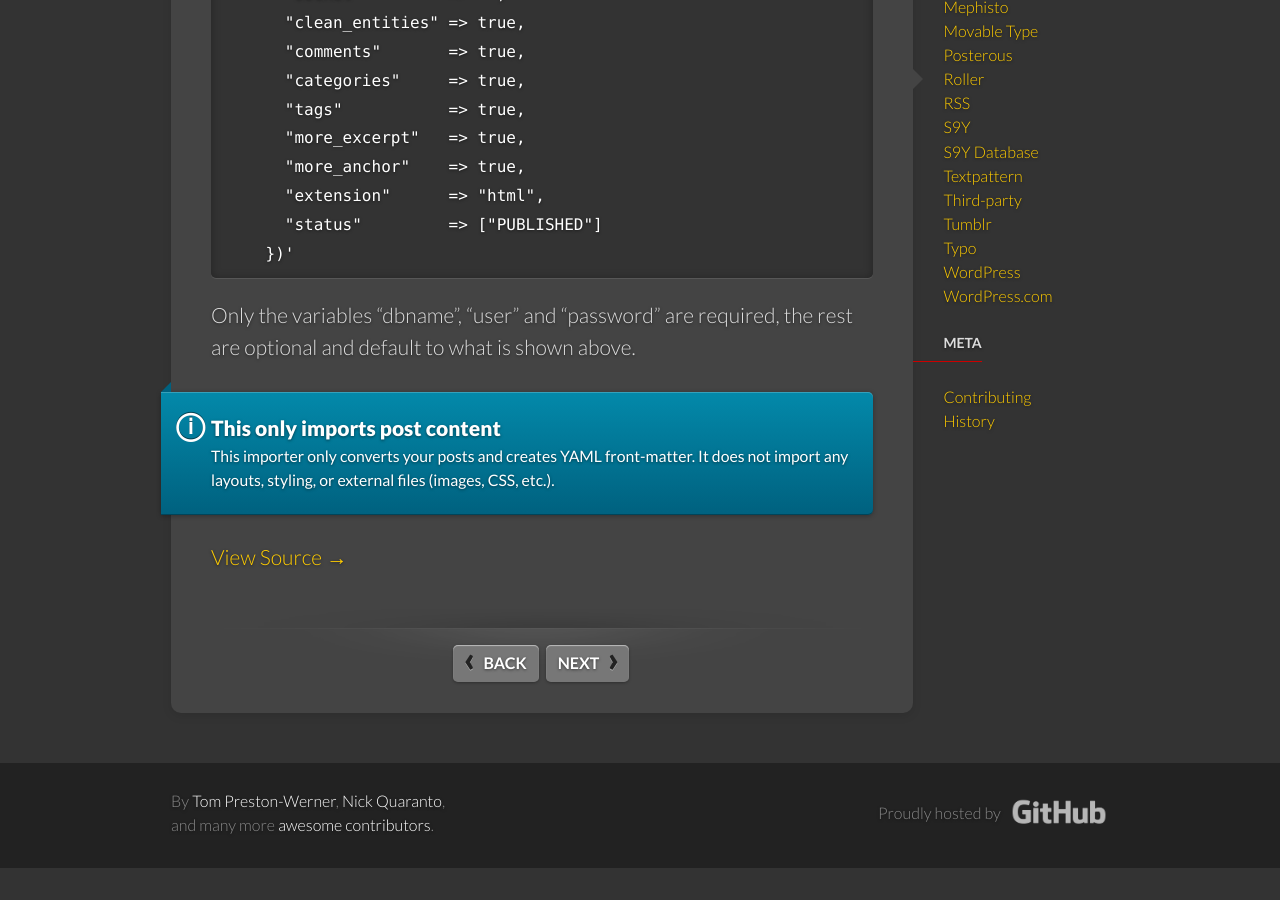
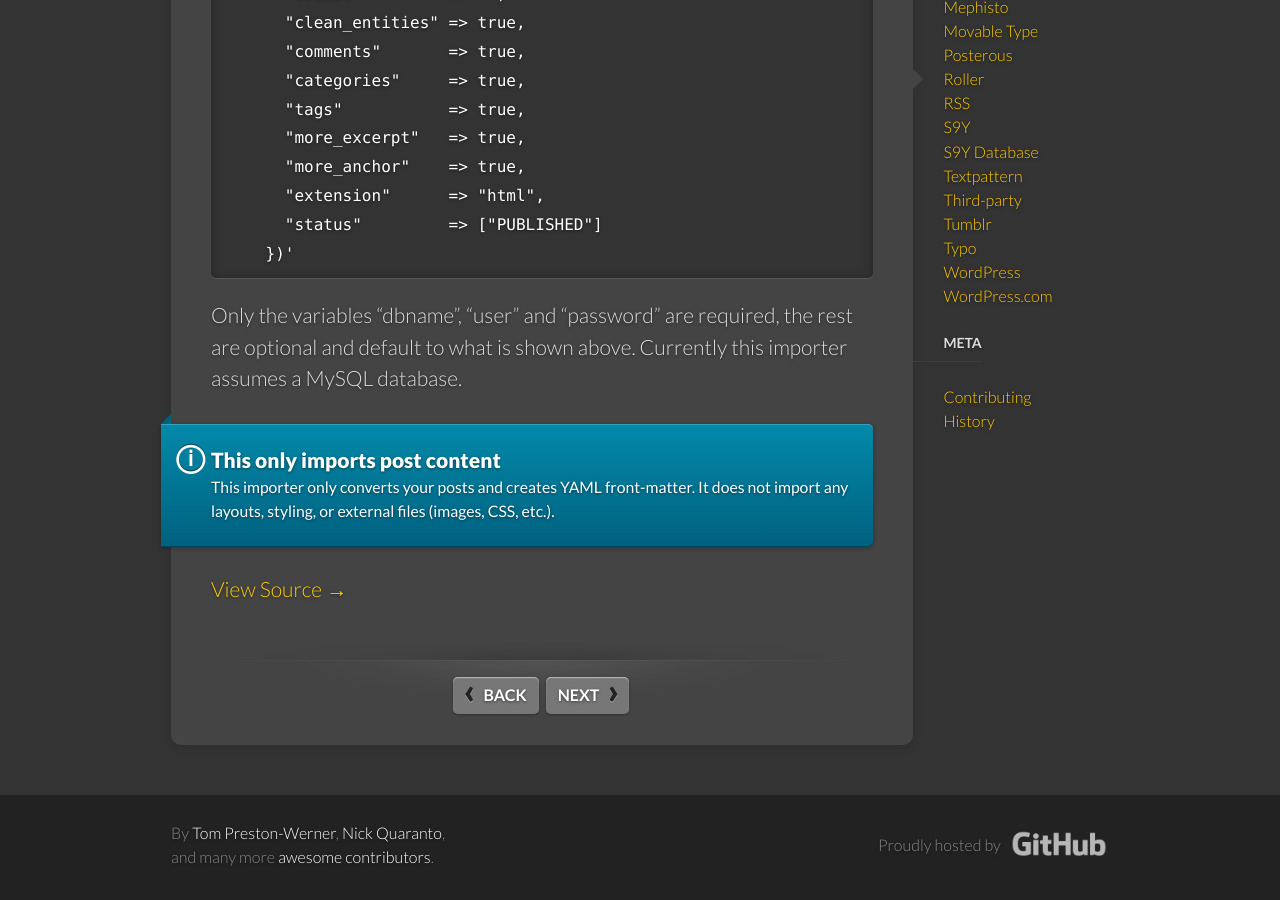
Before and after one commit to jekyll/jekyll-import, a Jekyll site: the page built from docs/_importers/roller.md, in a window 1280 px wide and 900 px high, scrolled down 713 px. Built offline with Jekyll 4.4.1, drawn with Linux system fonts in a browser that asks for light colours; some web fonts are replaced; before the commit the page ends 1581 px from its top, so only the background shows below that.

Commit message:
add note about assuming MySQL DB

```diff
--- a/docs/_importers/roller.md
+++ b/docs/_importers/roller.md
@@ -37,7 +37,7 @@
     })'
 {% endhighlight %}
 
-Only the variables "dbname", "user" and "password" are required, the rest are optional and default to what is shown above.
+Only the variables "dbname", "user" and "password" are required, the rest are optional and default to what is shown above. Currently this importer assumes a MySQL database.
 
 <div class="note info">
   <h5>This only imports post content</h5>
```
